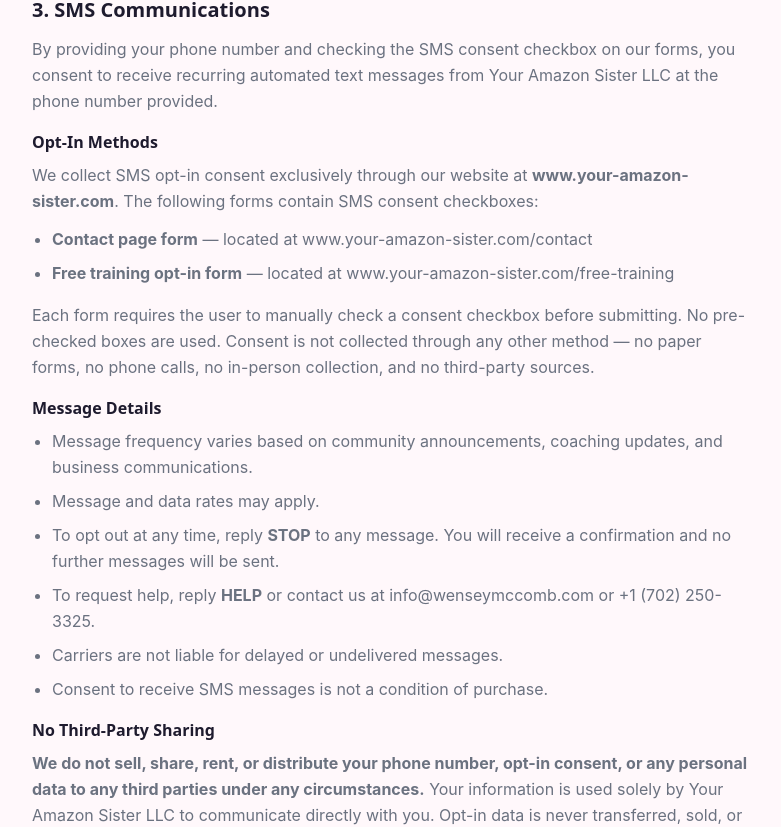
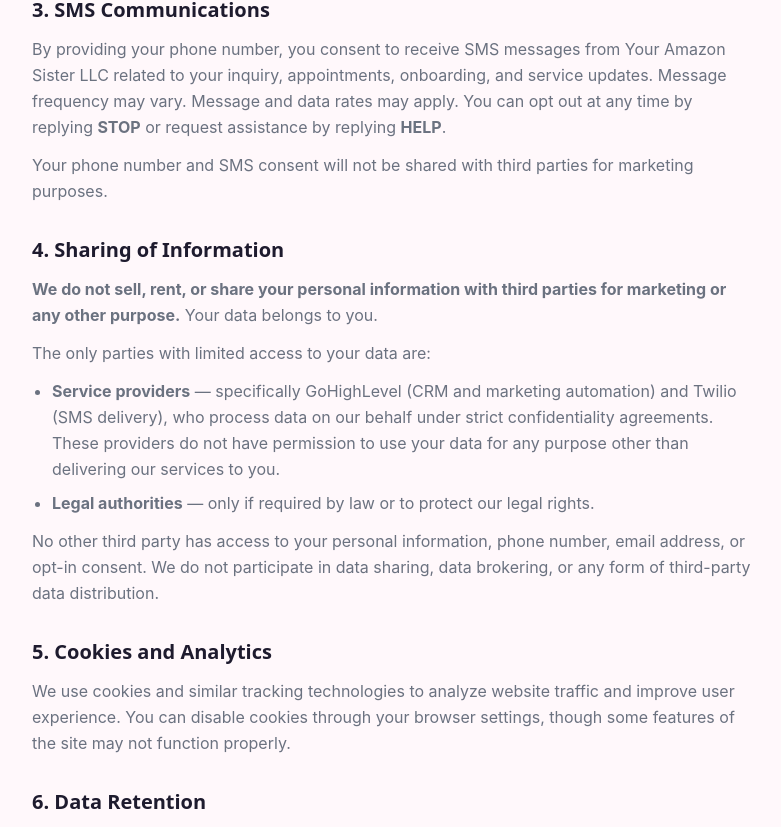
Before and after one commit to AsianNoodles-creator/your-amazon-sister, a Next.js app: page /privacy in a window 1280 px wide. Shown: the part 976-1803 px from the top of the page, without its empty margins (248-1029 px from the left). Built offline with nearby package versions, Linux system fonts and the light colour scheme.

Commit message:
fix: simplify SMS Communications section in privacy policy
Replace detailed A2P opt-in language with concise SMS disclosure
covering consent, message frequency, opt-out (STOP/HELP), and
no third-party sharing.

```diff
--- a/src/app/privacy/page.tsx
+++ b/src/app/privacy/page.tsx
@@ -58,36 +58,13 @@
           <div>
             <h2 className="text-xl font-bold text-[var(--color-primary-text)] mb-3">3. SMS Communications</h2>
             <p className="mb-3">
-              By providing your phone number and checking the SMS consent checkbox on our forms,
-              you consent to receive recurring automated text messages from {BUSINESS_NAME} at the phone number provided.
+              By providing your phone number, you consent to receive SMS messages from {BUSINESS_NAME} related
+              to your inquiry, appointments, onboarding, and service updates. Message frequency may vary.
+              Message and data rates may apply. You can opt out at any time by replying <strong>STOP</strong> or
+              request assistance by replying <strong>HELP</strong>.
             </p>
-
-            <h3 className="text-base font-semibold text-[var(--color-primary-text)] mb-2 mt-4">Opt-In Methods</h3>
-            <p className="mb-3">We collect SMS opt-in consent exclusively through our website at <strong>www.your-amazon-sister.com</strong>. The following forms contain SMS consent checkboxes:</p>
-            <ul className="list-disc pl-5 space-y-2 mb-4">
-              <li><strong>Contact page form</strong> — located at www.your-amazon-sister.com/contact</li>
-              <li><strong>Free training opt-in form</strong> — located at www.your-amazon-sister.com/free-training</li>
-            </ul>
-            <p className="mb-3">
-              Each form requires the user to manually check a consent checkbox before submitting. No pre-checked boxes are used.
-              Consent is not collected through any other method — no paper forms, no phone calls, no in-person collection, and no third-party sources.
-            </p>
-
-            <h3 className="text-base font-semibold text-[var(--color-primary-text)] mb-2 mt-4">Message Details</h3>
-            <ul className="list-disc pl-5 space-y-2">
-              <li>Message frequency varies based on community announcements, coaching updates, and business communications.</li>
-              <li>Message and data rates may apply.</li>
-              <li>To opt out at any time, reply <strong>STOP</strong> to any message. You will receive a confirmation and no further messages will be sent.</li>
-              <li>To request help, reply <strong>HELP</strong> or contact us at {BUSINESS_EMAIL} or {BUSINESS_PHONE}.</li>
-              <li>Carriers are not liable for delayed or undelivered messages.</li>
-              <li>Consent to receive SMS messages is not a condition of purchase.</li>
-            </ul>
-
-            <h3 className="text-base font-semibold text-[var(--color-primary-text)] mb-2 mt-4">No Third-Party Sharing</h3>
             <p>
-              <strong>We do not sell, share, rent, or distribute your phone number, opt-in consent, or any personal data to any third parties under any circumstances.</strong> Your
-              information is used solely by {BUSINESS_NAME} to communicate directly with you. Opt-in data is never transferred, sold, or made available to outside parties.
-              No third party receives your consent or contact information for their own use.
+              Your phone number and SMS consent will not be shared with third parties for marketing purposes.
             </p>
           </div>
 
```
